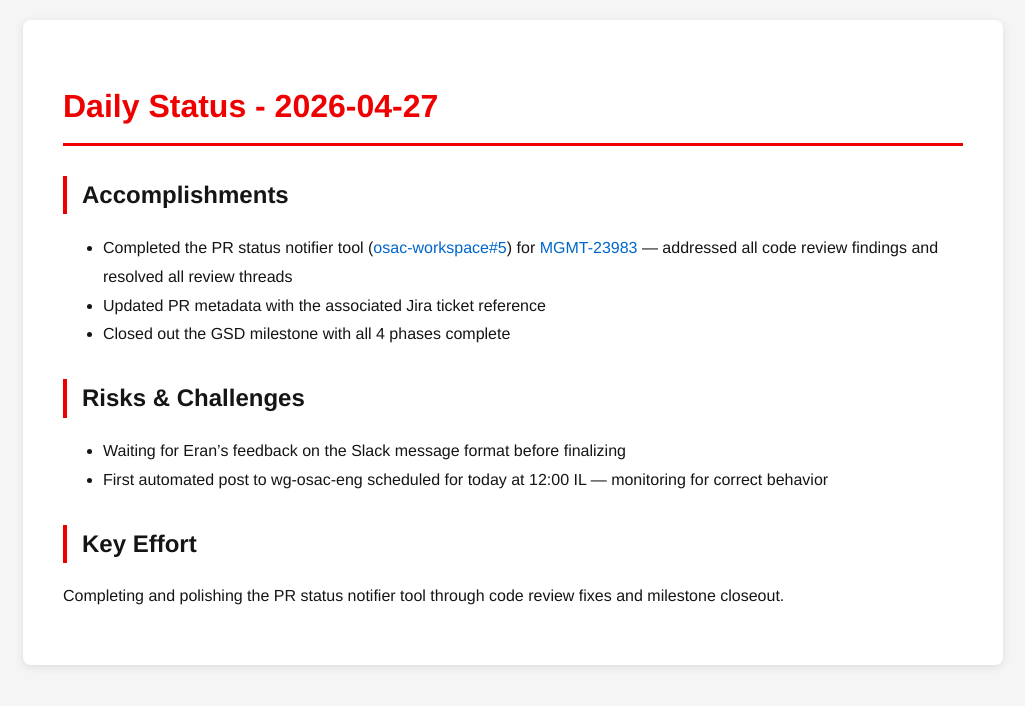
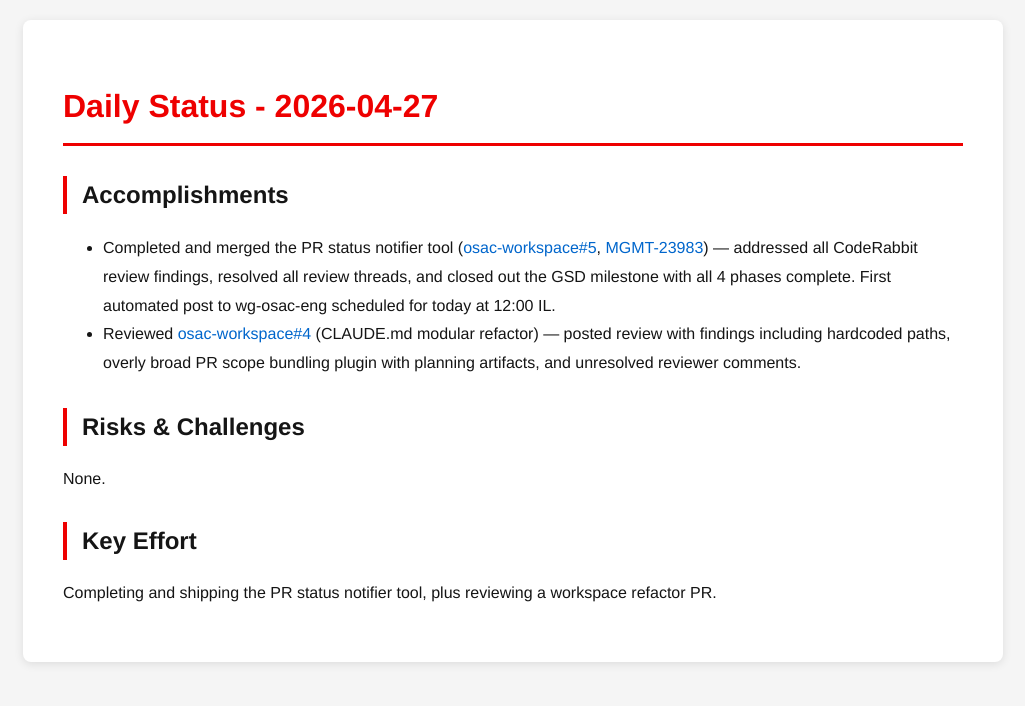
Before and after one commit to tzvatot/daily-status, a Jekyll site: the page built from 2026-04-27.md, in a window 1280 px wide. Shown: the top 706 px of the page, without its empty margins (127-1152 px from the left). Built offline with Jekyll 4.4.1, drawn with Linux system fonts in a browser that asks for light colours.

Commit message:
Daily status update - 2026-04-27

```diff
--- a/2026-04-27.md
+++ b/2026-04-27.md
@@ -7,13 +7,11 @@ date: 2026-04-27
 # Daily Status - 2026-04-27
 
 ## Accomplishments
-- Completed the PR status notifier tool ([osac-workspace#5](https://github.com/osac-project/osac-workspace/pull/5)) for [MGMT-23983](https://issues.redhat.com/browse/MGMT-23983) — addressed all code review findings and resolved all review threads
-- Updated PR metadata with the associated Jira ticket reference
-- Closed out the GSD milestone with all 4 phases complete
+- Completed and merged the PR status notifier tool ([osac-workspace#5](https://github.com/osac-project/osac-workspace/pull/5), [MGMT-23983](https://redhat.atlassian.net/browse/MGMT-23983)) — addressed all CodeRabbit review findings, resolved all review threads, and closed out the GSD milestone with all 4 phases complete. First automated post to wg-osac-eng scheduled for today at 12:00 IL.
+- Reviewed [osac-workspace#4](https://github.com/osac-project/osac-workspace/pull/4) (CLAUDE.md modular refactor) — posted review with findings including hardcoded paths, overly broad PR scope bundling plugin with planning artifacts, and unresolved reviewer comments.
 
 ## Risks & Challenges
-- Waiting for Eran's feedback on the Slack message format before finalizing
-- First automated post to wg-osac-eng scheduled for today at 12:00 IL — monitoring for correct behavior
+None.
 
 ## Key Effort
-Completing and polishing the PR status notifier tool through code review fixes and milestone closeout.
+Completing and shipping the PR status notifier tool, plus reviewing a workspace refactor PR.
```
